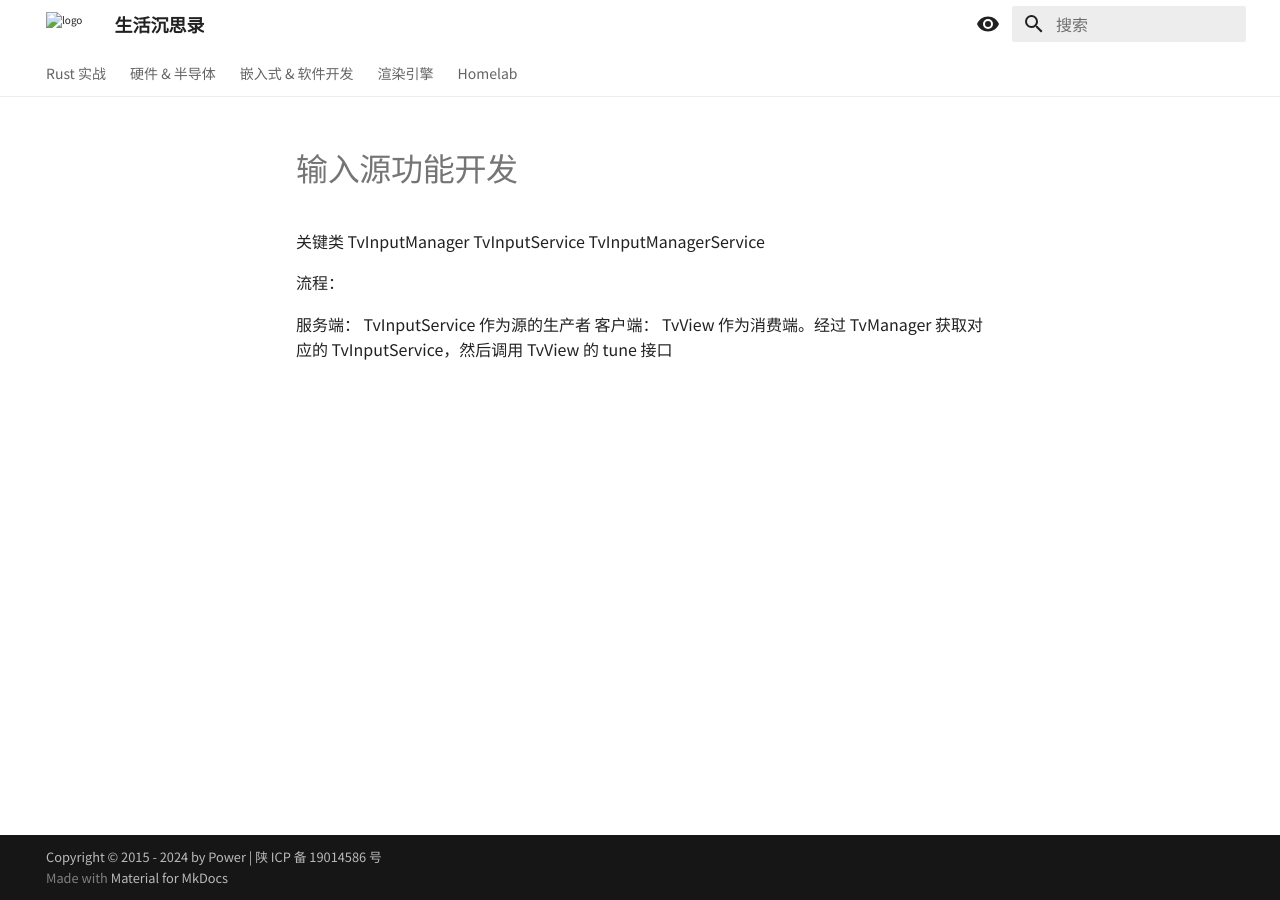
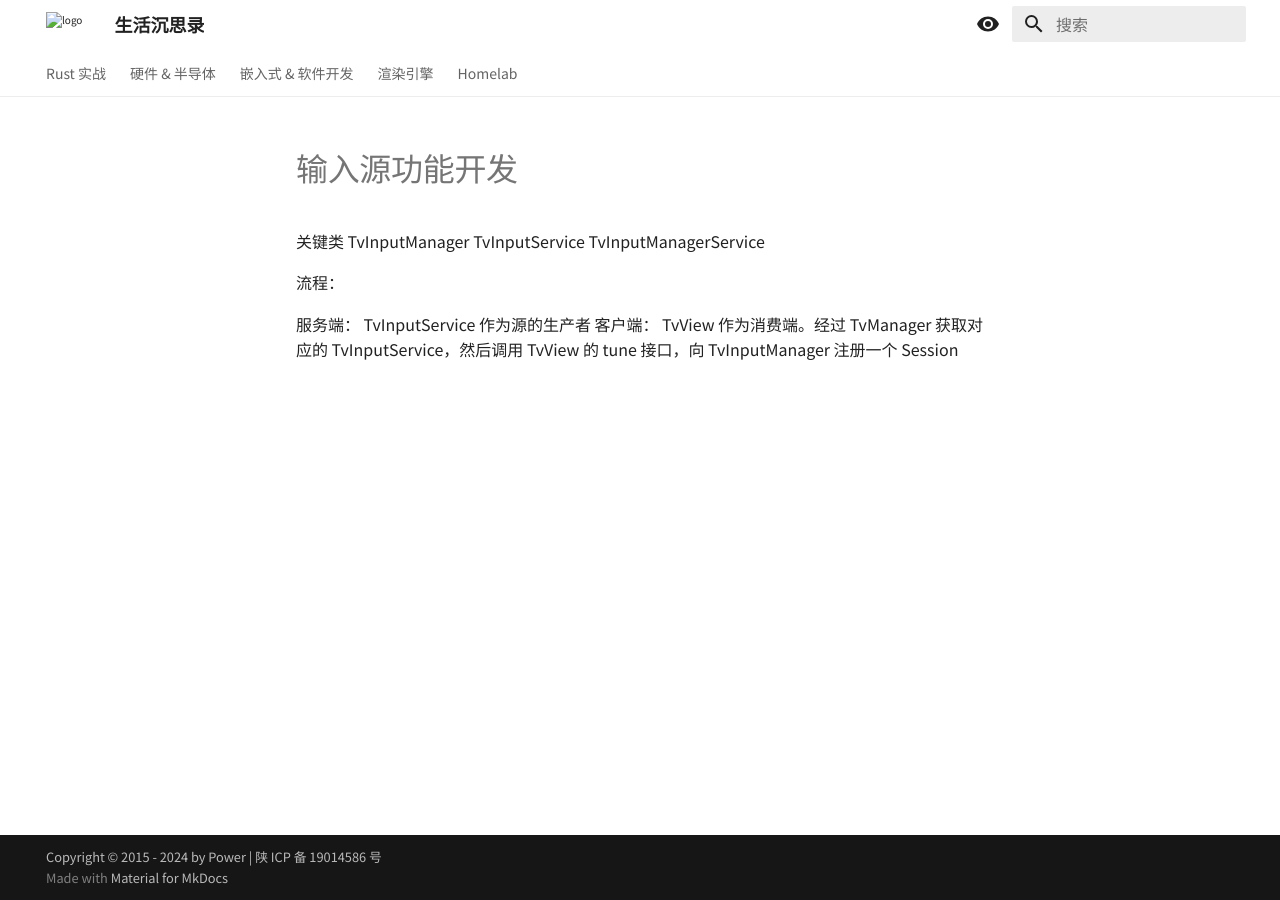
Before and after one commit to anatta-feng/Docs, an MkDocs documentation site: the page built from docs/软件开发/Android/输入源功能开发.md, in a window 1280 px wide. Built offline with MkDocs 1.6.1 and Material for MkDocs 9.7.7, drawn with Linux system fonts in a browser that asks for light colours.

Commit message:
vault backup: 2024-03-14 10:37:00
Affected files:
docs/软件开发/Android/输入源功能开发.md

```diff
--- a/docs/软件开发/Android/输入源功能开发.md
+++ b/docs/软件开发/Android/输入源功能开发.md
@@ -8,4 +8,4 @@ TvInputManagerService
 服务端：
 TvInputService 作为源的生产者
 客户端：
-TvView 作为消费端。经过 TvManager 获取对应的 TvInputService，然后调用 TvView 的 tune 接口
+TvView 作为消费端。经过 TvManager 获取对应的 TvInputService，然后调用 TvView 的 tune 接口，向 TvInputManager 注册一个 Session
```
